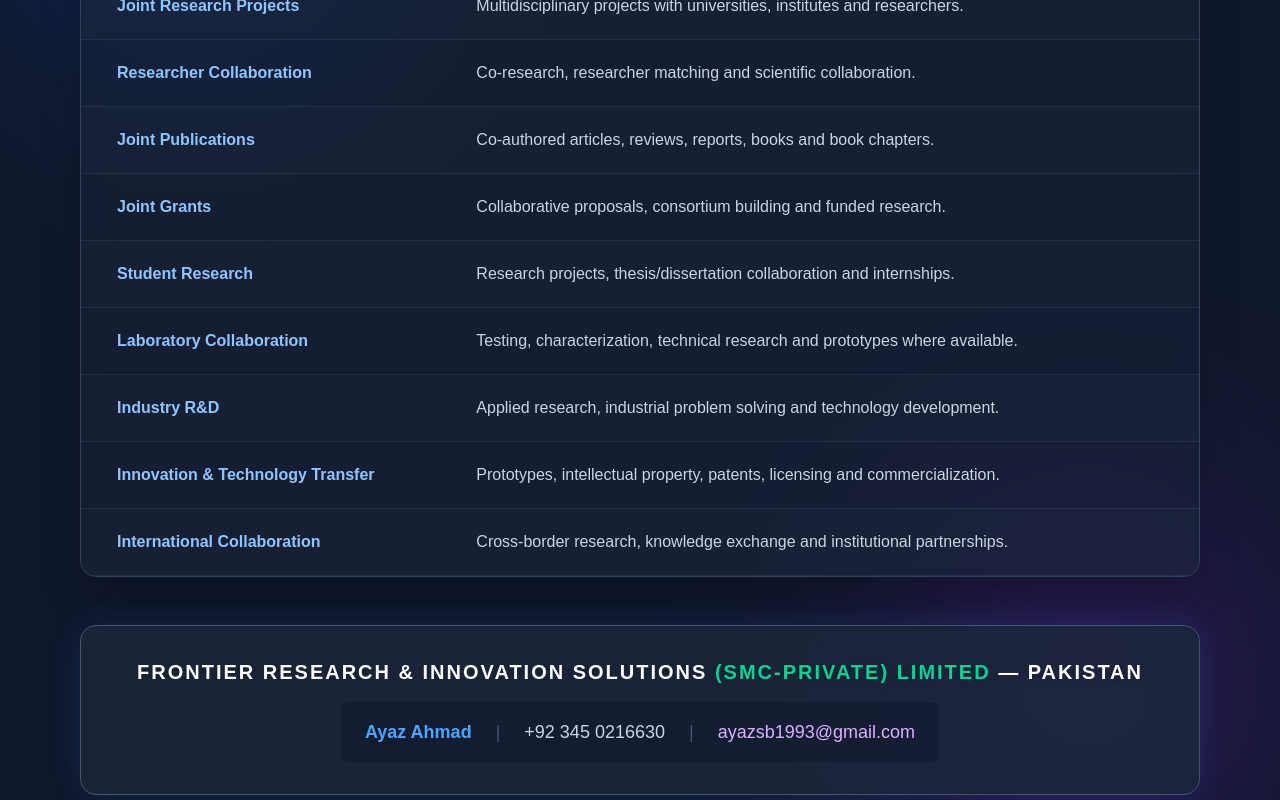
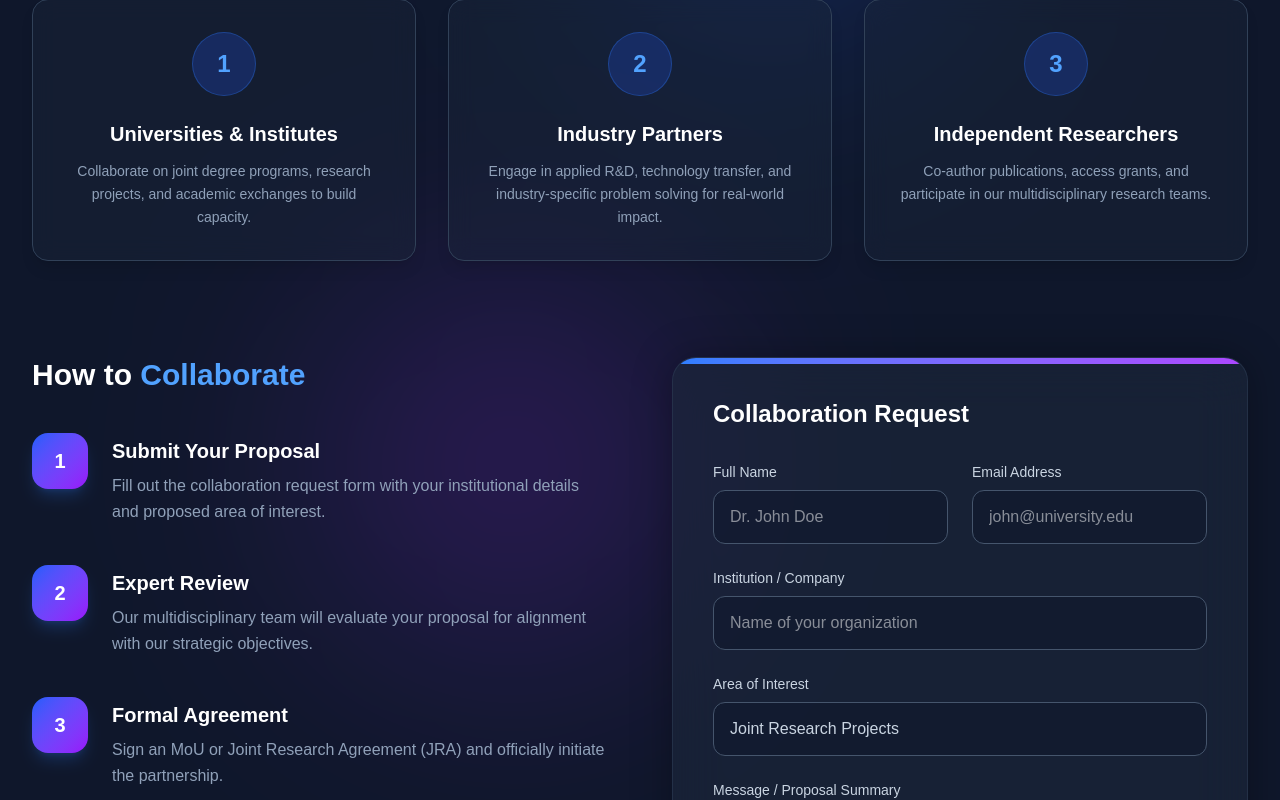
Before and after one commit to saeed7979-svg/frontier-research, a Next.js app: page /collaborate in a window 1280 px wide. Shown: the part 420-1220 px from the top of the page. Built offline with nearby package versions, Linux system fonts and the light colour scheme.

Commit message:
new collobrate update

```diff
--- a/app/collaborate/page.tsx
+++ b/app/collaborate/page.tsx
@@ -1,84 +1,115 @@
 import React from 'react';
 
 export default function Collaborate() {
-  const collaborationData = [
-    { area: "Joint Research Projects", scope: "Multidisciplinary projects with universities, institutes and researchers." },
-    { area: "Researcher Collaboration", scope: "Co-research, researcher matching and scientific collaboration." },
-    { area: "Joint Publications", scope: "Co-authored articles, reviews, reports, books and book chapters." },
-    { area: "Joint Grants", scope: "Collaborative proposals, consortium building and funded research." },
-    { area: "Student Research", scope: "Research projects, thesis/dissertation collaboration and internships." },
-    { area: "Laboratory Collaboration", scope: "Testing, characterization, technical research and prototypes where available." },
-    { area: "Industry R&D", scope: "Applied research, industrial problem solving and technology development." },
-    { area: "Innovation & Technology Transfer", scope: "Prototypes, intellectual property, patents, licensing and commercialization." },
-    { area: "International Collaboration", scope: "Cross-border research, knowledge exchange and institutional partnerships." }
-  ];
-
   return (
     <div className="bg-slate-900 min-h-screen py-20 relative overflow-hidden">
 
       {/* Background Glowing Orbs */}
-      <div className="absolute top-0 left-0 w-96 h-96 bg-blue-600/20 rounded-full mix-blend-screen filter blur-[120px] pointer-events-none"></div>
-      <div className="absolute bottom-0 right-0 w-96 h-96 bg-purple-600/20 rounded-full mix-blend-screen filter blur-[120px] pointer-events-none"></div>
+      <div className="absolute top-0 right-1/4 w-96 h-96 bg-blue-600/20 rounded-full mix-blend-screen filter blur-[120px] pointer-events-none"></div>
+      <div className="absolute bottom-1/3 left-1/4 w-96 h-96 bg-purple-600/20 rounded-full mix-blend-screen filter blur-[120px] pointer-events-none"></div>
 
-      <div className="max-w-6xl mx-auto px-4 relative z-10">
+      <div className="max-w-7xl mx-auto px-4 sm:px-6 lg:px-8 relative z-10">
 
         {/* Header Section */}
         <div className="text-center mb-16 mt-4">
-          <h1 className="text-4xl md:text-5xl font-extrabold text-white tracking-tight mb-4">
-            Joint Research <span className="text-transparent bg-clip-text bg-gradient-to-r from-blue-400 to-purple-400">Collaboration</span>
+          <h1 className="text-4xl md:text-6xl font-extrabold text-white tracking-tight mb-4">
+            Partner <span className="text-transparent bg-clip-text bg-gradient-to-r from-blue-400 to-purple-400">With Us</span>
           </h1>
           <div className="w-24 h-1.5 bg-gradient-to-r from-blue-600 to-purple-600 mx-auto mb-6 rounded-full"></div>
+          <p className="text-lg md:text-xl text-slate-300 max-w-3xl mx-auto">
+            Join our global network of universities, researchers, and industries to drive innovation and create impactful solutions.
+          </p>
         </div>
 
-        {/* Professional Dark Glass Table */}
-        <div className="bg-slate-800/40 backdrop-blur-md border border-slate-700 rounded-2xl shadow-2xl overflow-hidden mb-12">
+        {/* Who Can Join Section (3 Cards) */}
+        <div className="grid md:grid-cols-3 gap-8 mb-24">
+          {['Universities & Institutes', 'Industry Partners', 'Independent Researchers'].map((title, i) => (
+            <div key={i} className="bg-slate-800/40 backdrop-blur-md border border-slate-700 p-8 rounded-2xl text-center hover:border-blue-500/50 hover:-translate-y-2 transition-all duration-300 shadow-lg">
+              <div className="w-16 h-16 mx-auto bg-blue-900/50 rounded-full flex items-center justify-center mb-6 border border-blue-500/30">
+                <span className="text-blue-400 font-bold text-2xl">{i + 1}</span>
+              </div>
+              <h3 className="text-xl font-bold text-white mb-3">{title}</h3>
+              <p className="text-slate-400 text-sm leading-relaxed">
+                {i === 0 && "Collaborate on joint degree programs, research projects, and academic exchanges to build capacity."}
+                {i === 1 && "Engage in applied R&D, technology transfer, and industry-specific problem solving for real-world impact."}
+                {i === 2 && "Co-author publications, access grants, and participate in our multidisciplinary research teams."}
+              </p>
+            </div>
+          ))}
+        </div>
 
-          {/* Table Header (Purple matching the image) */}
-          <div className="bg-gradient-to-r from-purple-900/80 to-blue-900/80 p-5 flex font-bold text-white text-lg border-b border-purple-500/30">
-            <div className="w-1/3 px-4 tracking-wider uppercase text-sm md:text-base">Collaboration Area</div>
-            <div className="w-2/3 px-4 tracking-wider uppercase text-sm md:text-base">Scope</div>
+        {/* 2-Column Layout for Process and Form */}
+        <div className="grid lg:grid-cols-2 gap-16 items-start">
+
+          {/* Left Column: Process */}
+          <div>
+            <h2 className="text-3xl font-bold text-white mb-10">How to <span className="text-blue-400">Collaborate</span></h2>
+            <div className="space-y-10">
+              {[
+                { title: "Submit Your Proposal", desc: "Fill out the collaboration request form with your institutional details and proposed area of interest." },
+                { title: "Expert Review", desc: "Our multidisciplinary team will evaluate your proposal for alignment with our strategic objectives." },
+                { title: "Formal Agreement", desc: "Sign an MoU or Joint Research Agreement (JRA) and officially initiate the partnership." }
+              ].map((step, index) => (
+                <div key={index} className="flex gap-6 items-start">
+                  <div className="flex-shrink-0 w-14 h-14 bg-gradient-to-br from-blue-600 to-purple-600 rounded-2xl flex items-center justify-center text-white font-black text-xl shadow-lg shadow-blue-500/20">
+                    {index + 1}
+                  </div>
+                  <div className="mt-1">
+                    <h4 className="text-xl font-bold text-white mb-2">{step.title}</h4>
+                    <p className="text-slate-400 leading-relaxed">{step.desc}</p>
+                  </div>
+                </div>
+              ))}
+            </div>
           </div>
 
-          {/* Table Rows */}
-          <div className="flex flex-col">
-            {collaborationData.map((item, index) => (
-              <div
-                key={index}
-                className={`flex p-5 border-b border-slate-700/50 hover:bg-slate-700/40 transition-all duration-300 ${index % 2 === 0 ? 'bg-slate-800/30' : 'bg-transparent'}`}
-              >
-                <div className="w-1/3 px-4 text-blue-300 font-bold flex items-center pr-6">
-                  {item.area}
+          {/* Right Column: VIP Collaboration Form */}
+          <div className="bg-slate-800/60 backdrop-blur-xl border border-slate-700/50 rounded-3xl p-8 md:p-10 shadow-[0_0_40px_rgba(0,0,0,0.3)] relative overflow-hidden">
+             {/* Top Decorative Line */}
+             <div className="absolute top-0 left-0 w-full h-1.5 bg-gradient-to-r from-blue-500 to-purple-500"></div>
+
+             <h3 className="text-2xl font-bold text-white mb-8">Collaboration Request</h3>
+
+             <form className="space-y-6">
+                <div className="grid md:grid-cols-2 gap-6">
+                  <div>
+                    <label className="block text-sm font-medium text-slate-300 mb-2">Full Name</label>
+                    <input type="text" className="w-full bg-slate-900/50 border border-slate-600 rounded-xl px-4 py-3.5 text-white focus:outline-none focus:border-blue-500 focus:ring-1 focus:ring-blue-500 transition-all" placeholder="Dr. John Doe" />
+                  </div>
+                  <div>
+                    <label className="block text-sm font-medium text-slate-300 mb-2">Email Address</label>
+                    <input type="email" className="w-full bg-slate-900/50 border border-slate-600 rounded-xl px-4 py-3.5 text-white focus:outline-none focus:border-blue-500 focus:ring-1 focus:ring-blue-500 transition-all" placeholder="john@university.edu" />
+                  </div>
                 </div>
-                <div className="w-2/3 px-4 text-slate-300 leading-relaxed">
-                  {item.scope}
+
+                <div>
+                  <label className="block text-sm font-medium text-slate-300 mb-2">Institution / Company</label>
+                  <input type="text" className="w-full bg-slate-900/50 border border-slate-600 rounded-xl px-4 py-3.5 text-white focus:outline-none focus:border-blue-500 focus:ring-1 focus:ring-blue-500 transition-all" placeholder="Name of your organization" />
                 </div>
-              </div>
-            ))}
+
+                <div>
+                  <label className="block text-sm font-medium text-slate-300 mb-2">Area of Interest</label>
+                  <select className="w-full bg-slate-900/50 border border-slate-600 rounded-xl px-4 py-3.5 text-slate-300 focus:outline-none focus:border-blue-500 focus:ring-1 focus:ring-blue-500 transition-all appearance-none cursor-pointer">
+                    <option>Joint Research Projects</option>
+                    <option>Joint Publications</option>
+                    <option>Industry R&D</option>
+                    <option>Innovation & Technology Transfer</option>
+                    <option>Other</option>
+                  </select>
+                </div>
+
+                <div>
+                  <label className="block text-sm font-medium text-slate-300 mb-2">Message / Proposal Summary</label>
+                  <textarea rows={4} className="w-full bg-slate-900/50 border border-slate-600 rounded-xl px-4 py-3.5 text-white focus:outline-none focus:border-blue-500 focus:ring-1 focus:ring-blue-500 transition-all resize-none" placeholder="Briefly describe your collaboration idea..."></textarea>
+                </div>
+
+                <button type="button" className="w-full bg-gradient-to-r from-blue-600 to-purple-600 hover:from-blue-500 hover:to-purple-500 text-white font-bold py-4 rounded-xl transition-all duration-300 shadow-[0_0_20px_rgba(37,99,235,0.3)] hover:shadow-[0_0_30px_rgba(37,99,235,0.5)] hover:-translate-y-1 text-lg">
+                  Submit Request
+                </button>
+             </form>
           </div>
 
         </div>
-
-        {/* Footer / Contact Details Bar */}
-        <div className="bg-slate-800/80 backdrop-blur-xl border border-slate-600 rounded-2xl p-8 text-center shadow-[0_0_30px_rgba(59,130,246,0.15)] transition-transform hover:-translate-y-1 duration-300">
-           <h3 className="text-lg md:text-xl font-extrabold text-white mb-4 uppercase tracking-widest drop-shadow-md">
-             Frontier Research & Innovation Solutions <span className="text-emerald-400">(SMC-PRIVATE) Limited</span> — Pakistan
-           </h3>
-
-           <div className="flex flex-col md:flex-row justify-center items-center gap-3 md:gap-6 text-slate-300 text-lg bg-slate-900/50 py-4 px-6 rounded-lg inline-flex flex-wrap">
-             <p className="font-bold text-blue-400 flex items-center gap-2">
-               Ayaz Ahmad
-             </p>
-             <span className="hidden md:block text-slate-600">|</span>
-             <p className="font-medium hover:text-white transition-colors">
-               +92 345 0216630
-             </p>
-             <span className="hidden md:block text-slate-600">|</span>
-             <a href="mailto:ayazsb1993@gmail.com" className="font-medium text-purple-300 hover:text-purple-200 transition-colors">
-               ayazsb1993@gmail.com
-             </a>
-           </div>
-        </div>
-
       </div>
     </div>
   );
```
